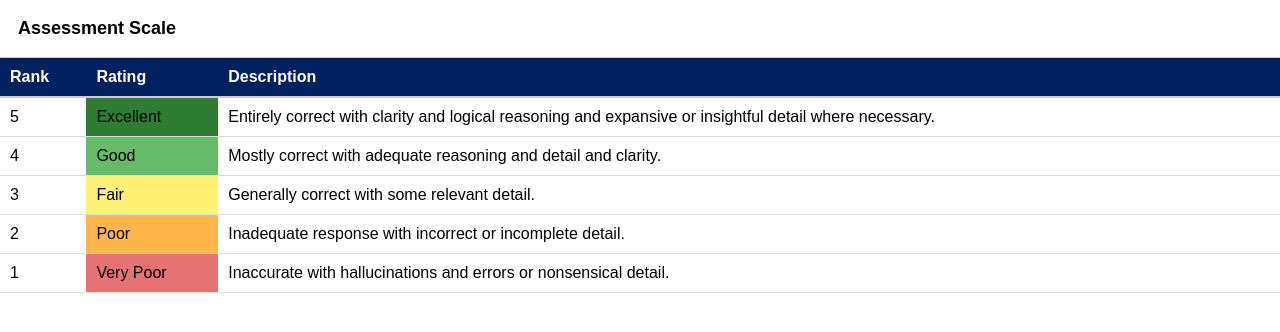
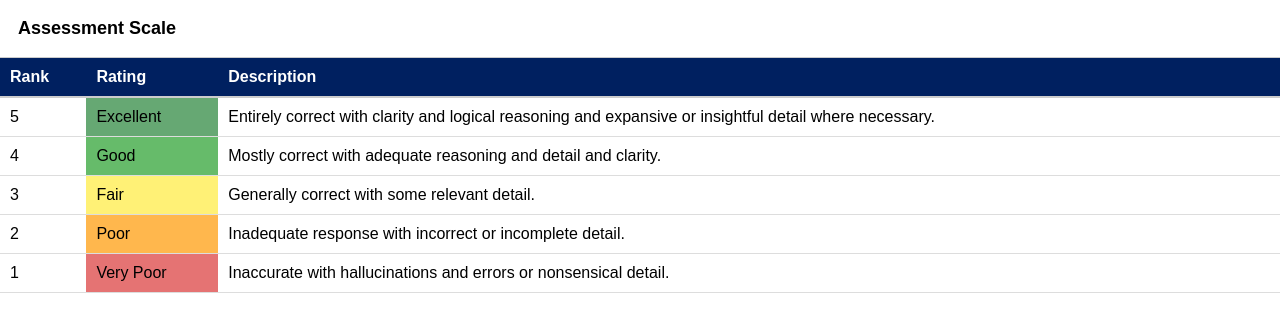
Before and after one commit to fmporter/iac2025_tab2, a plain HTML site: page index.html in a window 1280 px wide. Drawn offline with Linux system fonts and the light colour scheme.

Commit message:
Update index.html

```diff
--- a/index.html
+++ b/index.html
@@ -40,7 +40,7 @@
     }
 
     .rating-excellent {
-        background-color: #2e7d32; /* Dark green */
+        background-color: #66a873; /* Dark green */
         color: black;
     }
 
```
